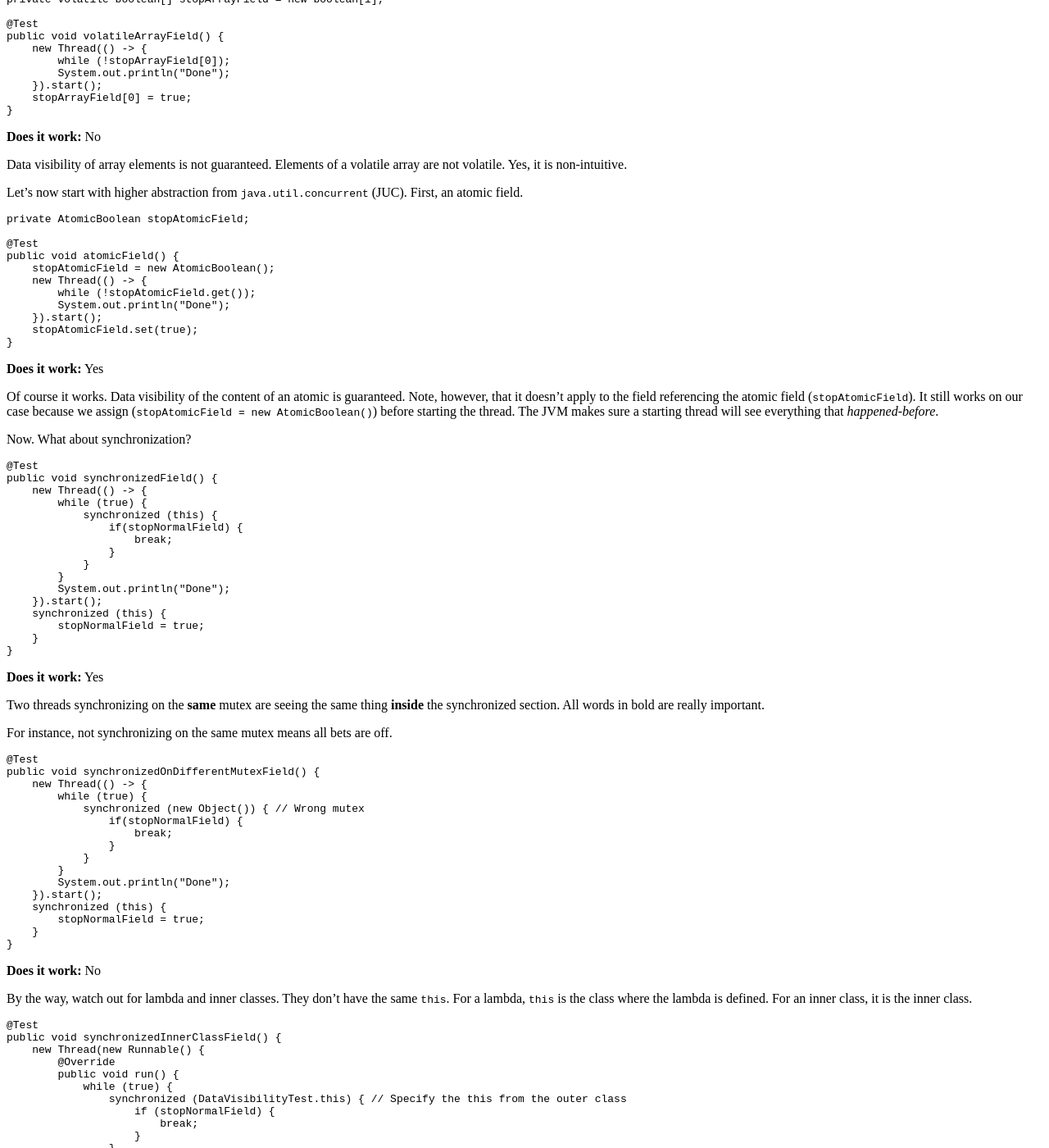
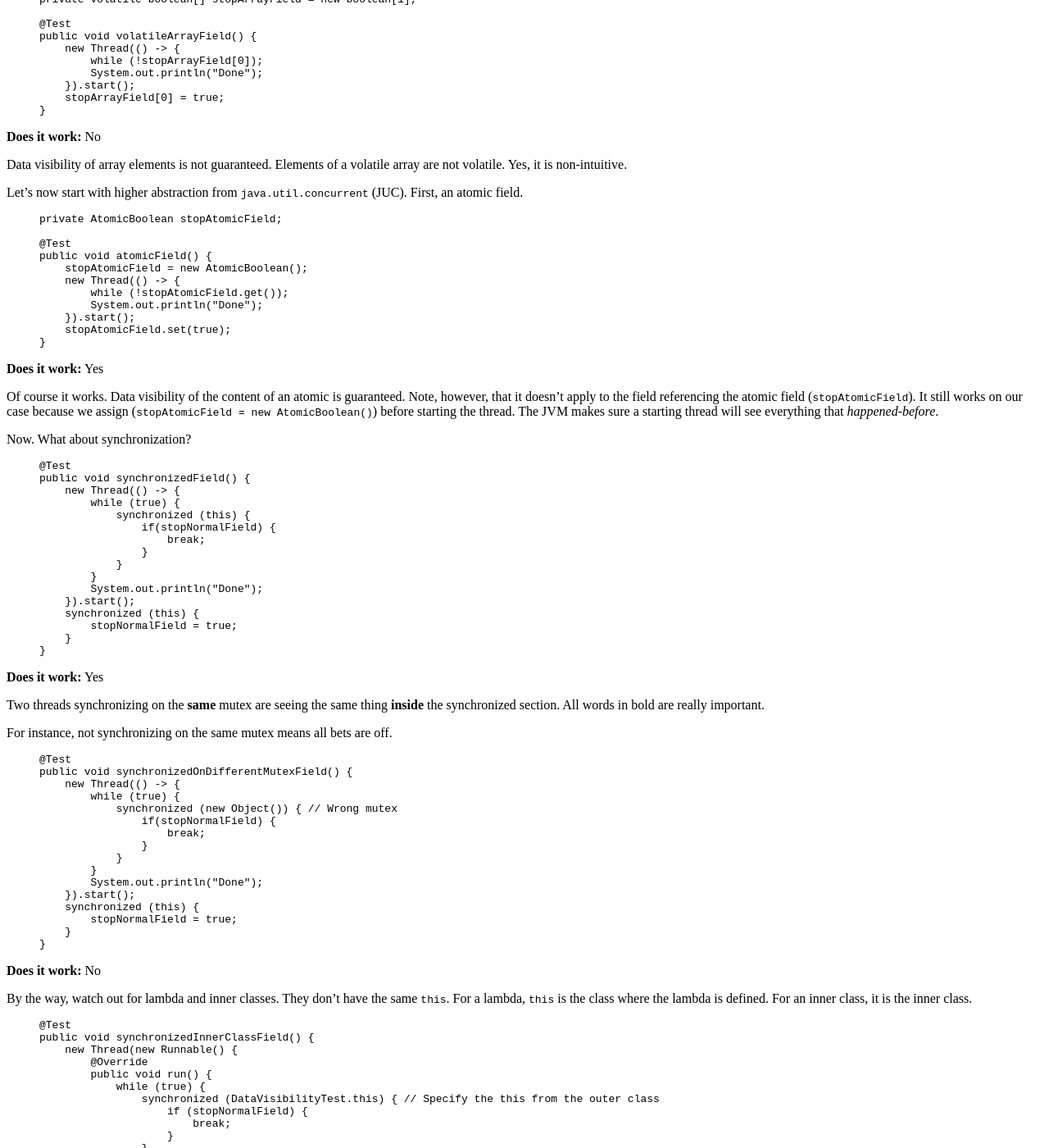
Before and after one commit to henri-tremblay/henri.github.io, a Jekyll site: the page built from _posts/2017-08-02-data-visibility.md, in a window 1280 px wide and 1400 px high, scrolled down 1377 px. Shown: the whole window at 82% size. Built offline with Jekyll 4.4.1, drawn with Linux system fonts in a browser that asks for light colours; some of the changed text lies outside the part shown.

Commit message:
Fix highlighting

````diff
--- a/_posts/2017-08-02-data-visibility.md
+++ b/_posts/2017-08-02-data-visibility.md
@@ -23,7 +23,7 @@ My goal was to give really simple examples of what works or not. The final code
 
 But I will still describe it here. It's based on the concept of "Will the thread ever get out of the loop?". All the examples are almost identical.
 
-```
+{% highlight java %}
 @Test
 public void test() {
     new Thread(() -> {
@@ -32,7 +32,7 @@ public void test() {
     }).start();
     field = true;
 }
-```
+{% endhighlight %}
 
 1. A thread is started
 2. It loops until a field is flipped to `true`
@@ -46,7 +46,7 @@ I recommend that you first guess the result before looking at the answer.
 
 The first example is a normal field (no final or volatile) without any kind of synchronization.
 
-```
+{% highlight java %}
 private boolean stopNormalField;
 
 @Test
@@ -57,7 +57,7 @@ public void normalField() {
     }).start();
     stopNormalField = true;
 }
-```
+{% endhighlight %}
 
 **Does it work:** No
 
@@ -65,7 +65,7 @@ Data visibility to another thread is not guaranteed by a normal field. The child
 
 Now, let's turn it to a `volatile` field.
 
-```
+{% highlight java %}
 private volatile boolean stopVolatileField;
 
 @Test
@@ -76,7 +76,7 @@ public void volatileField() {
     }).start();
     stopVolatileField = true;
 }
-```
+{% endhighlight %}
 
 **Does it work:** Yes
 
@@ -87,7 +87,7 @@ So far so good.
 
 What about a volatile array?
 
-```
+{% highlight java %}
 private volatile boolean[] stopArrayField = new boolean[1];
 
 @Test
@@ -98,7 +98,7 @@ public void volatileArrayField() {
     }).start();
     stopArrayField[0] = true;
 }
-```
+{% endhighlight %}
 
 **Does it work:** No
 
@@ -106,7 +106,7 @@ Data visibility of array elements is not guaranteed. Elements of a volatile arra
 
 Let's now start with higher abstraction from `java.util.concurrent` (JUC). First, an atomic field.
 
-```
+{% highlight java %}
 private AtomicBoolean stopAtomicField;
 
 @Test
@@ -118,7 +118,7 @@ public void atomicField() {
     }).start();
     stopAtomicField.set(true);
 }
-```
+{% endhighlight %}
 
 **Does it work:** Yes
 
@@ -128,7 +128,7 @@ the thread. The JVM makes sure a starting thread will see everything that *happe
 
 Now. What about synchronization?
 
-```
+{% highlight java %}
 @Test
 public void synchronizedField() {
     new Thread(() -> {
@@ -145,7 +145,7 @@ public void synchronizedField() {
         stopNormalField = true;
     }
 }
-```
+{% endhighlight %}
 
 **Does it work:** Yes
 
@@ -154,7 +154,7 @@ important.
 
 For instance, not synchronizing on the same mutex means all bets are off.
 
-```
+{% highlight java %}
 @Test
 public void synchronizedOnDifferentMutexField() {
     new Thread(() -> {
@@ -171,14 +171,14 @@ public void synchronizedOnDifferentMutexField() {
         stopNormalField = true;
     }
 }
-```
+{% endhighlight %}
 
 **Does it work:** No
 
 By the way, watch out for lambda and inner classes. They don't have the same `this`. For a lambda, `this` is the class where the lambda is
 defined. For an inner class, it is the inner class.
 
-```
+{% highlight java %}
 @Test
 public void synchronizedInnerClassField() {
     new Thread(new Runnable() {
@@ -198,13 +198,13 @@ public void synchronizedInnerClassField() {
         stopNormalField = true;
     }
 }
-```
+{% endhighlight %}
 
 **Does it work:** Yes
 
 Synchronization works. Fair enough. But can I use a lock? I was told locks are better than synchronization.
 
-```
+{% highlight java %}
 private Lock lock = new ReentrantLock();
 
 @Test
@@ -229,7 +229,7 @@ public void lockField() {
         lock.unlock();
     }
 }
-```
+{% endhighlight %}
 
 **Does it work:** Yes
 
@@ -238,7 +238,7 @@ Locking provides the same data visibility as synchronizing.
 In fact, all JUCs are providing the necessary memory barriers to get the correct visibility. Below, `countDown` and `await` will make sure
 the child thread sees the world correctly.
 
-```
+{% highlight java %}
 @Test
 public void latchField() {
     CountDownLatch latch = new CountDownLatch(1);
@@ -254,7 +254,7 @@ public void latchField() {
     stopNormalField = true;
     latch.countDown();
 }
-```
+{% endhighlight %}
 
 **Does it work:** Yes
 
@@ -264,7 +264,7 @@ is always a bit frightening.
 OK. We will finish this post with the *Don't do this at home* example. It means it is trickier to get right and you won't need it for business
 as usual.
 
-```
+{% highlight java %}
 @Test
 public void mutexField() {
     new Thread(() -> {
@@ -275,7 +275,7 @@ public void mutexField() {
     stopNormalField = true;
     stopVolatileField = true;
 }
-```
+{% endhighlight %}
 
 **Does it work:** Yes
 
````
